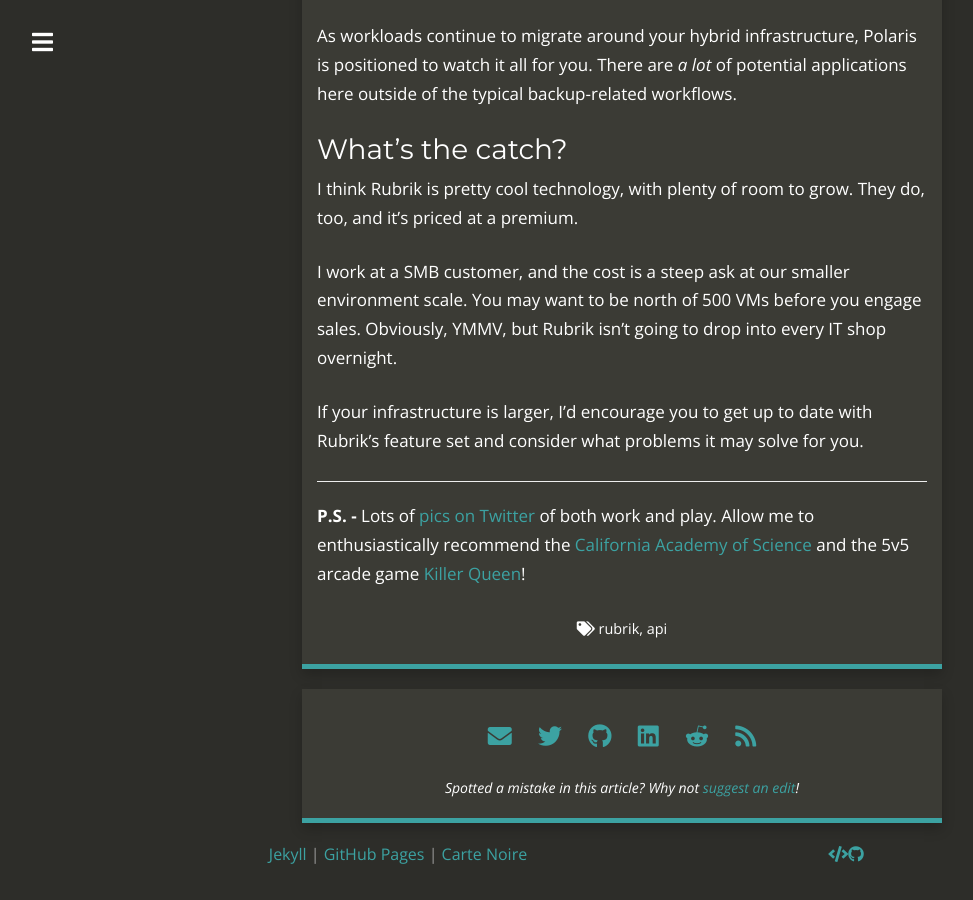
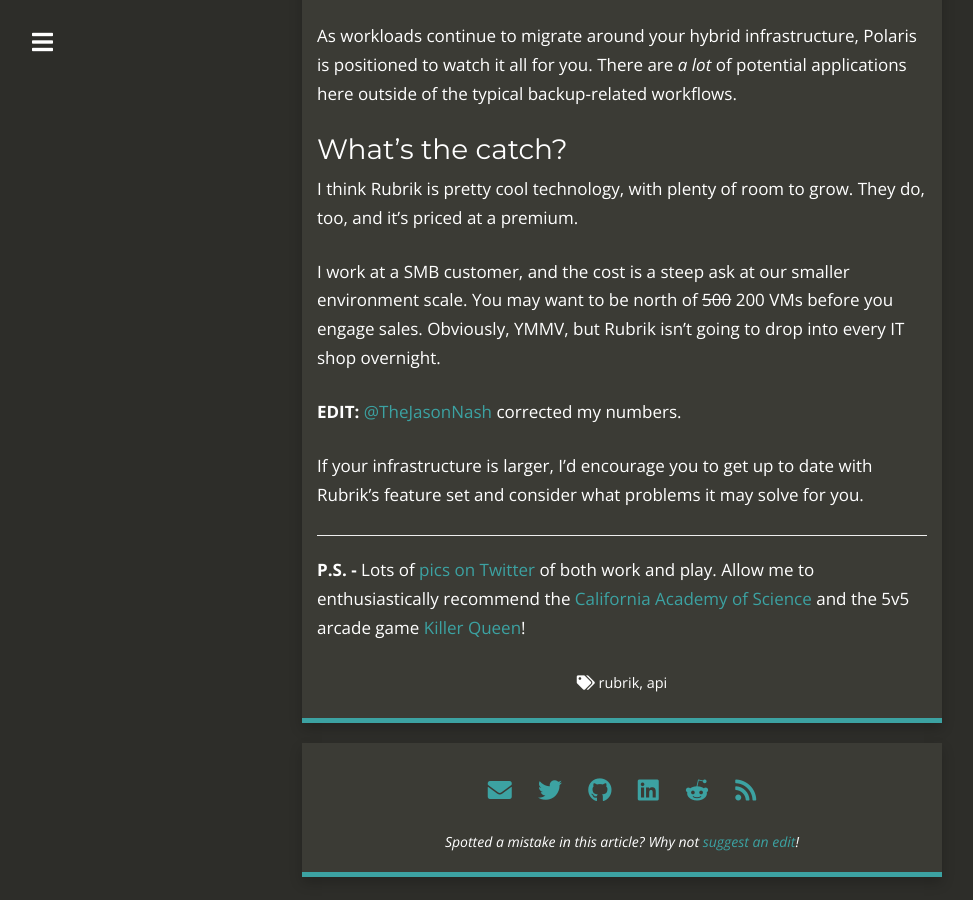
Before and after one commit to brianbunke/brianbunke.github.io, a Jekyll site: the page built from _posts/2018-05-21-camp-rubrik.md, in a window 1280 px wide and 900 px high, scrolled down 3597 px. Shown: the whole window, without its empty margins (18-991 px from the left). Built offline with Jekyll 4.4.1, drawn with Linux system fonts in a browser that asks for light colours; nearby versions of some CDN libraries.

Commit message:
Update VM target number

```diff
--- a/_posts/2018-05-21-camp-rubrik.md
+++ b/_posts/2018-05-21-camp-rubrik.md
@@ -84,7 +84,9 @@
 
 I think Rubrik is pretty cool technology, with plenty of room to grow. They do, too, and it's priced at a premium.
 
-I work at a SMB customer, and the cost is a steep ask at our smaller environment scale. You may want to be north of 500 VMs before you engage sales. Obviously, YMMV, but Rubrik isn't going to drop into every IT shop overnight.
+I work at a SMB customer, and the cost is a steep ask at our smaller environment scale. You may want to be north of ~~500~~ 200 VMs before you engage sales. Obviously, YMMV, but Rubrik isn't going to drop into every IT shop overnight.
+
+**EDIT:** [@TheJasonNash] corrected my numbers.
 
 If your infrastructure is larger, I'd encourage you to get up to date with Rubrik's feature set and consider what problems it may solve for you.
 
@@ -103,6 +105,8 @@
 
 [Polaris]: https://www.rubrik.com/product/polaris-overview/
 
+[@TheJasonNash]: https://twitter.com/TheJasonNash/status/998583102690746369
+
 [pics on Twitter]: https://twitter.com/brianbunke/status/997533601376813056
 [California Academy of Science]: https://www.calacademy.org/
 [Killer Queen]: http://killerqueenarcade.com/
```
